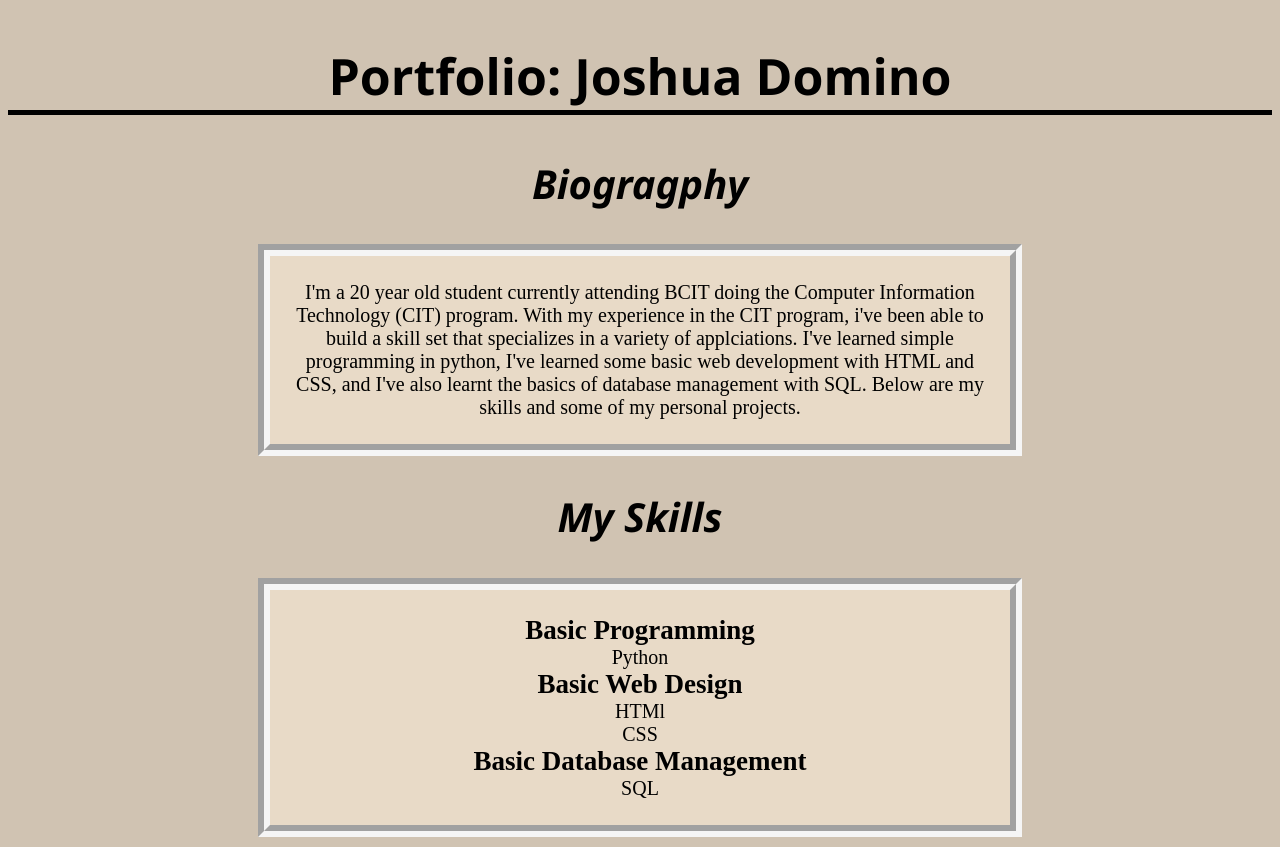
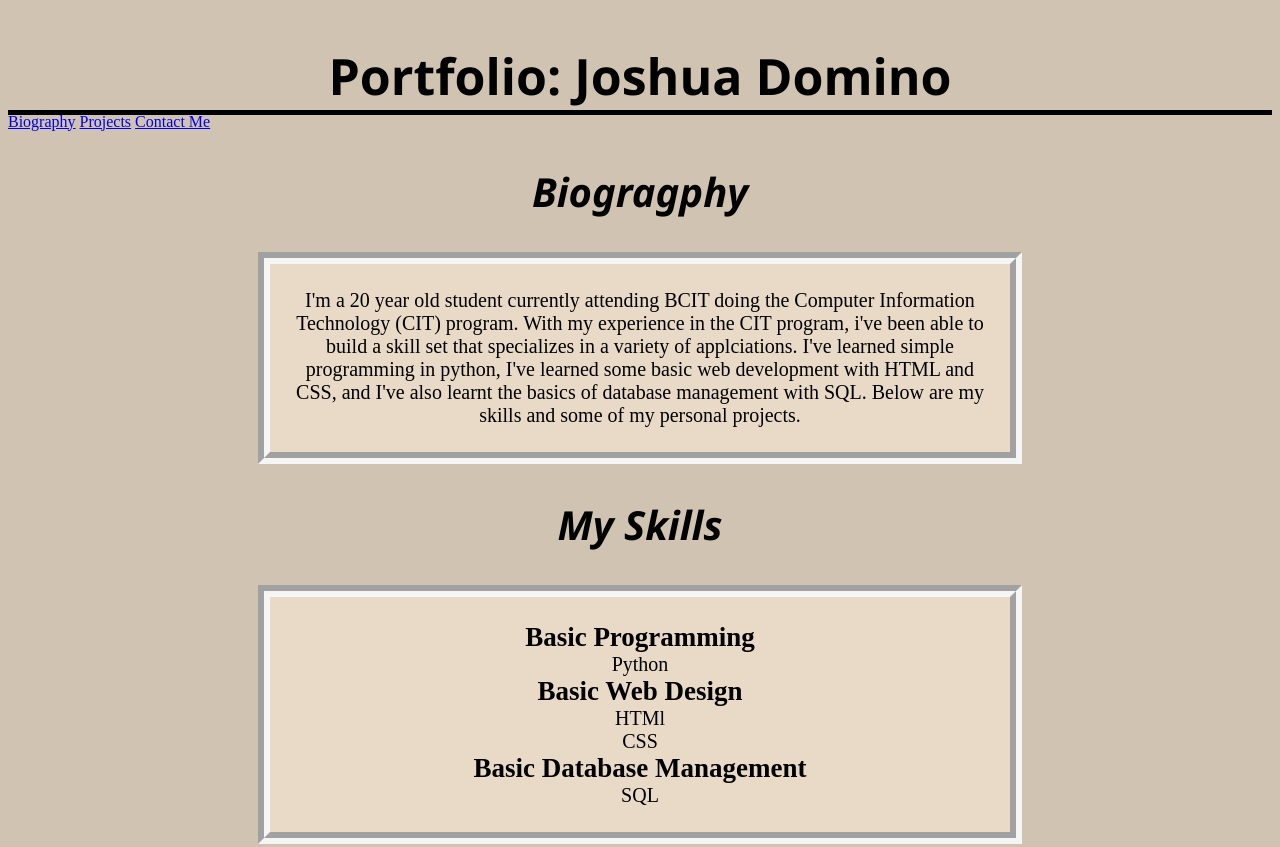
Before and after one commit to joshdomino/ACIT1620, a plain HTML site: page Week3/lab3.html in a window 1280 px wide. Shown: the top 847 px of the page. Drawn offline with Linux system fonts and the light colour scheme.

Commit message:
updated lab

```diff
--- a/Week3/lab3.css
+++ b/Week3/lab3.css
@@ -2,7 +2,8 @@
     font-size: 50px;
     font-weight: 900;
     text-align: center;
-    border-bottom: 5px solid black;}
+    border-bottom: 5px solid black;
+    margin-bottom: -2px;}
 
 body {background-color: rgb(208, 195, 178);}
 
@@ -58,3 +59,6 @@ p, ul {text-align: center;
 #FOOTER {
     border-top: 5px solid black;
 }
+
+
+a{text-align: center;}
--- a/Week3/lab3.html
+++ b/Week3/lab3.html
@@ -12,7 +12,13 @@
 <section id="HEADER">
 <body>
     <H1 id="heading"> Portfolio: Joshua Domino </H1>
-    <!-- list -->
+    <nav>
+
+             <a href="#MAINCONTENT"> Biography</a>
+             <a href="#PROJECTS"> Projects</a>
+             <a href="#FOOTER"> Contact Me </a>
+
+    </nav>
 </section>
 
 <section id="MAINCONTENT">
```
